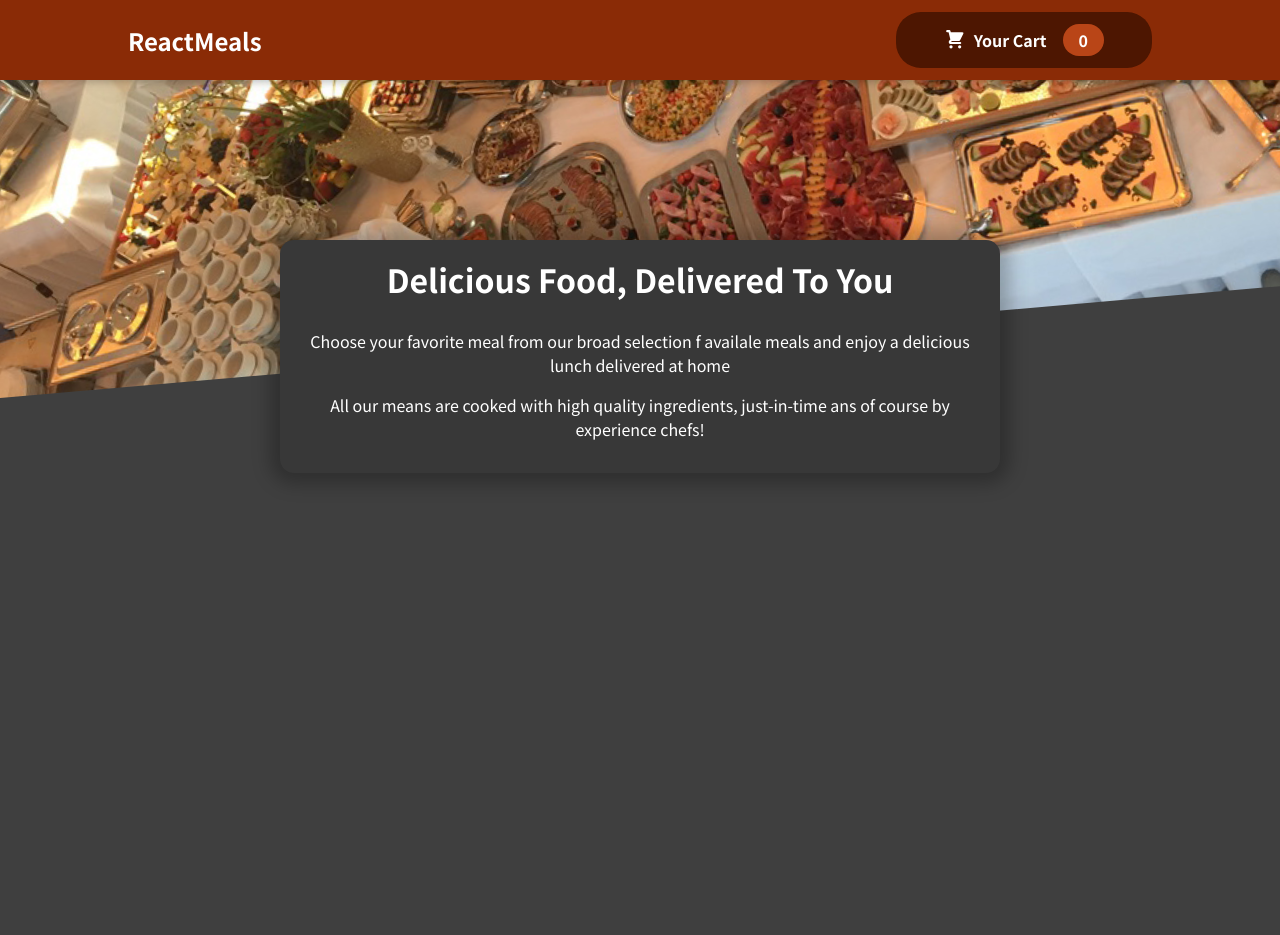
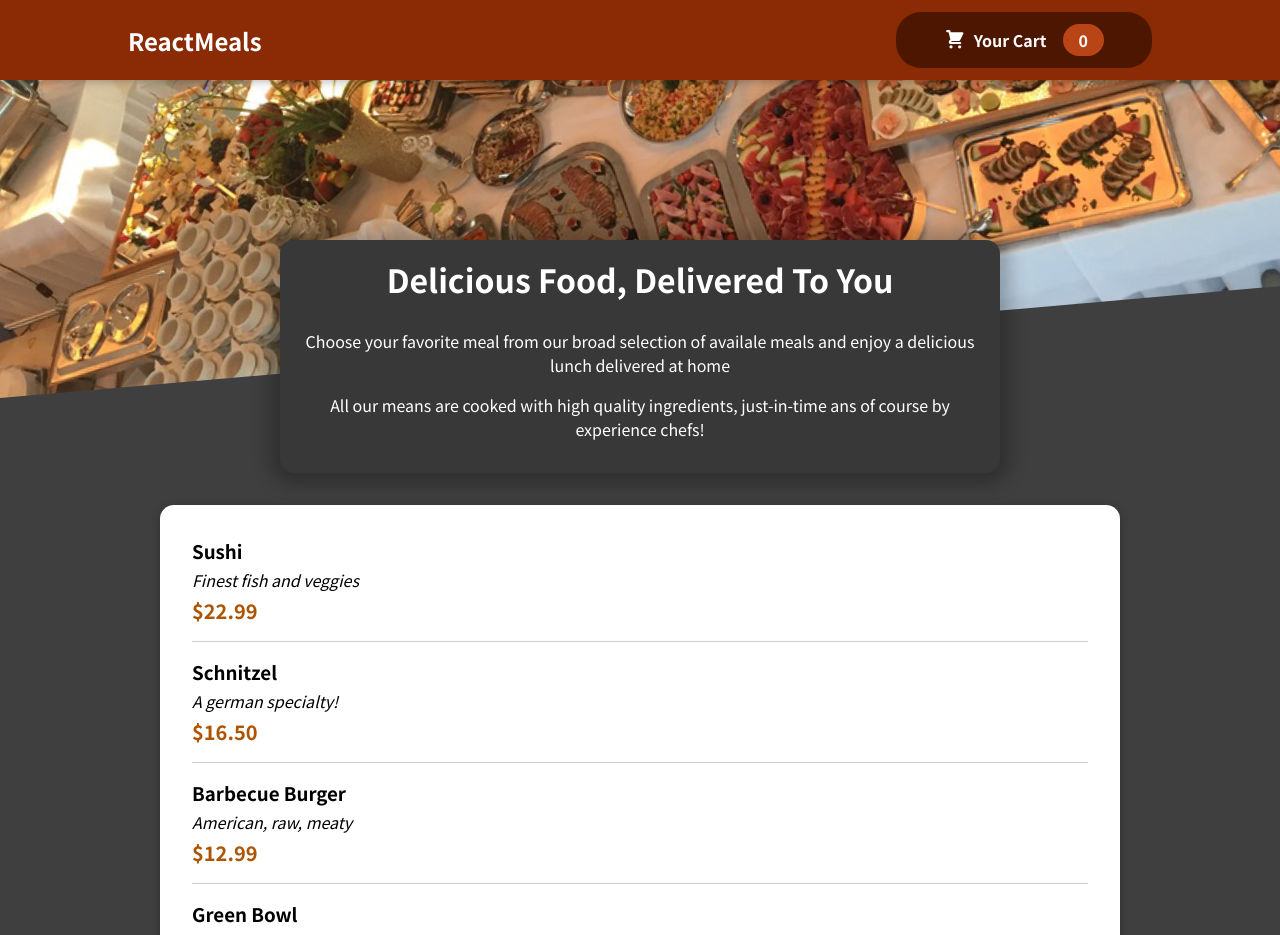
Before and after one commit to mohmyyy/Restaurant-Food-Ordering-App, a React (Create React App) app: page / in a window 1280 px wide. Shown: the top 935 px of the page. Before the commit the page ends 800 px from the top, so only its background shows below. Built offline with nearby package versions, Linux system fonts and the light colour scheme.

Commit message:
Adding dummy meal

```diff
--- a/src/App.js
+++ b/src/App.js
@@ -1,13 +1,18 @@
+import { Fragment } from "react";
 import Header from "./components/Layout/Header";
-import MealSummary from "./components/Layout/MealSummary";
+// import AvailableMeals from "./components/Meals/AvailableMeals";
+import Meals from "./components/Meals/Meals";
+// import MealSummary from "./components/Meals/MealSummary";
 
 function App() {
-  return (
-    <>
-      <Header />
-      <MealSummary />
-    </>
-  );
+  return(
+    <Fragment>
+    <Header />
+    <main>
+      <Meals />
+    </main>
+  </Fragment>
+  )
 }
 
 export default App;
--- a/src/components/Cart/Cart.js
+++ /dev/null
@@ -1,5 +0,0 @@
-import classes from './Cart.module.css'
-const Cart = (props) => {
-  return <div className={classes.cart}>{props.children}</div>;
-};
-export default Cart
--- /dev/null
+++ b/src/components/Meals/AvailableMeals.js
@@ -0,0 +1,51 @@
+import Card from "../UI/Card";
+import classes from "./AvailableMeals.module.css";
+import MealItem from "./MealItem";
+
+
+const DUMMY_MEALS = [
+  {
+    id: "m1",
+    name: "Sushi",
+    description: "Finest fish and veggies",
+    price: 22.99,
+  },
+  {
+    id: "m2",
+    name: "Schnitzel",
+    description: "A german specialty!",
+    price: 16.5,
+  },
+  {
+    id: "m3",
+    name: "Barbecue Burger",
+    description: "American, raw, meaty",
+    price: 12.99,
+  },
+  {
+    id: "m4",
+    name: "Green Bowl",
+    description: "Healthy...and green...",
+    price: 18.99,
+  },
+];
+
+const AvailableMeals = () => {
+  const mealslist = DUMMY_MEALS.map((meal) => {
+    return <MealItem
+      meal={meal.name}
+      key = {meal.id}
+      description={meal.description}
+      price={meal.price}
+    />;
+  });
+  return (
+    <section className={classes.meals}>
+      <Card>
+      <ul>{mealslist}</ul>
+      </Card>
+    </section>
+  );
+};
+
+export default AvailableMeals;
--- /dev/null
+++ b/src/components/Meals/AvailableMeals.module.css
@@ -0,0 +1,25 @@
+.meals {
+  max-width: 60rem;
+  width: 90%;
+  margin: 2rem auto;
+  animation: meals-appear 1s ease-out forwards;
+  /* background-color: blanchedalmond; */
+}
+
+.meals ul {
+  list-style: none;
+  margin: 0;
+  padding: 0;
+}
+
+@keyframes meals-appear {
+  from {
+    opacity: 0;
+    transform: translateY(3rem);
+  }
+
+  to {
+    opacity: 1;
+    transform: translateY(0);
+  }
+}
--- /dev/null
+++ b/src/components/Meals/MealItem.js
@@ -0,0 +1,14 @@
+import classes from './MealItem.module.css'
+const MealItem = (props) => {
+  const price = `$${props.price.toFixed(2)}`;
+  return(
+    <li className={classes.meal}>
+      <div>
+        <h3>{props.meal}</h3>
+        <div className={classes.description}>{props.description}</div>
+        <div className={classes.price}>{price}</div>
+      </div>
+    </li>
+  )
+}
+export default MealItem
--- /dev/null
+++ b/src/components/Meals/MealItem.module.css
@@ -0,0 +1,22 @@
+.meal {
+  display: flex;
+  justify-content: space-between;
+  margin: 1rem;
+  padding-bottom: 1rem;
+  border-bottom: 1px solid #ccc;
+}
+
+.meal h3 {
+  margin: 0 0 0.25rem 0;
+}
+
+.description {
+  font-style: italic;
+}
+
+.price {
+  margin-top: 0.25rem;
+  font-weight: bold;
+  color: #ad5502;
+  font-size: 1.25rem;
+}
--- a/src/components/Layout/MealSummary.js
+++ b/src/components/Meals/MealSummary.js
@@ -1,19 +1,18 @@
-import Cart from "../Cart/Cart";
 import classes from "./MealSummary.module.css";
 
 const MealSummary = () => {
   return (
-    <div className={classes.summary}>
+    <section className={classes.summary}>
       <h2> Delicious Food, Delivered To You</h2>
       <p>
-        Choose your favorite meal from our broad selection f availale meals and
+        Choose your favorite meal from our broad selection of availale meals and
         enjoy a delicious lunch delivered at home
       </p>
       <p>
         All our means are cooked with high quality ingredients, just-in-time ans
         of course by experience chefs!
       </p>
-    </div>
+    </section>
   );
 };
 
--- a/src/components/Meals/Meals.js
+++ b/src/components/Meals/Meals.js
@@ -0,0 +1,14 @@
+import { Fragment } from "react";
+import AvailableMeals from "./AvailableMeals";
+import MealSummary from "./MealSummary";
+
+const Meals = () => {
+  return (
+    <Fragment>
+      <MealSummary />
+      <AvailableMeals />
+    </Fragment>
+  );
+};
+
+export default Meals
--- /dev/null
+++ b/src/components/UI/Card.js
@@ -0,0 +1,6 @@
+import classes from './Card.module.css'
+const Card = (props) => {
+  return <div className={classes.card}>{props.children}</div>;
+};
+
+export default Card
```
Also changed, not shown: src/components/Meals/MealSummary.module.css (renamed from src/components/Layout/MealSummary.module.css), src/components/UI/Card.module.css (renamed from src/components/Cart/Cart.module.css).
